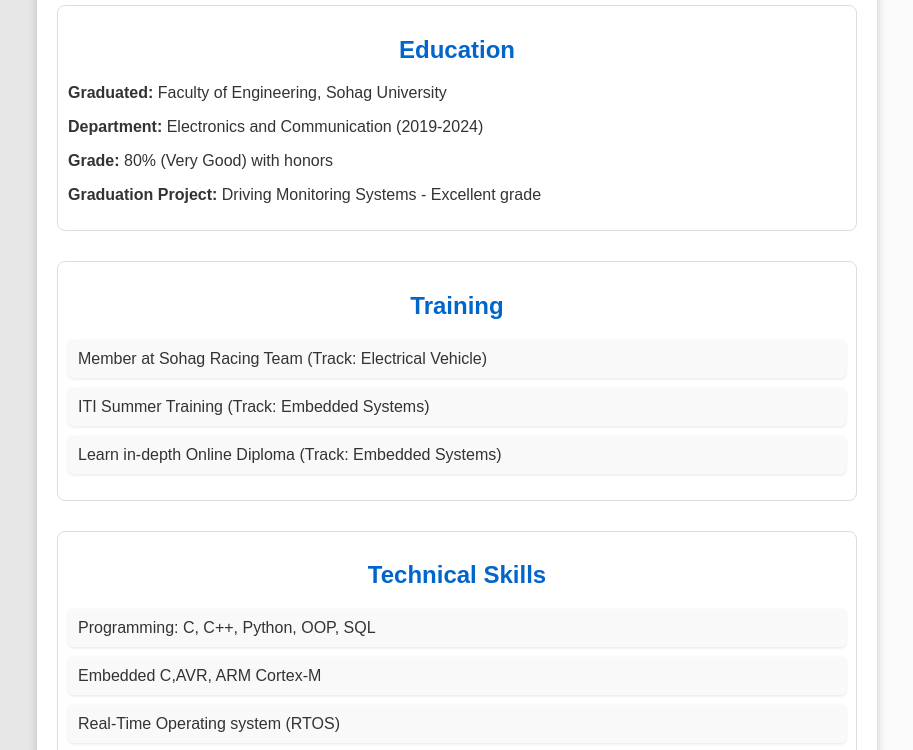
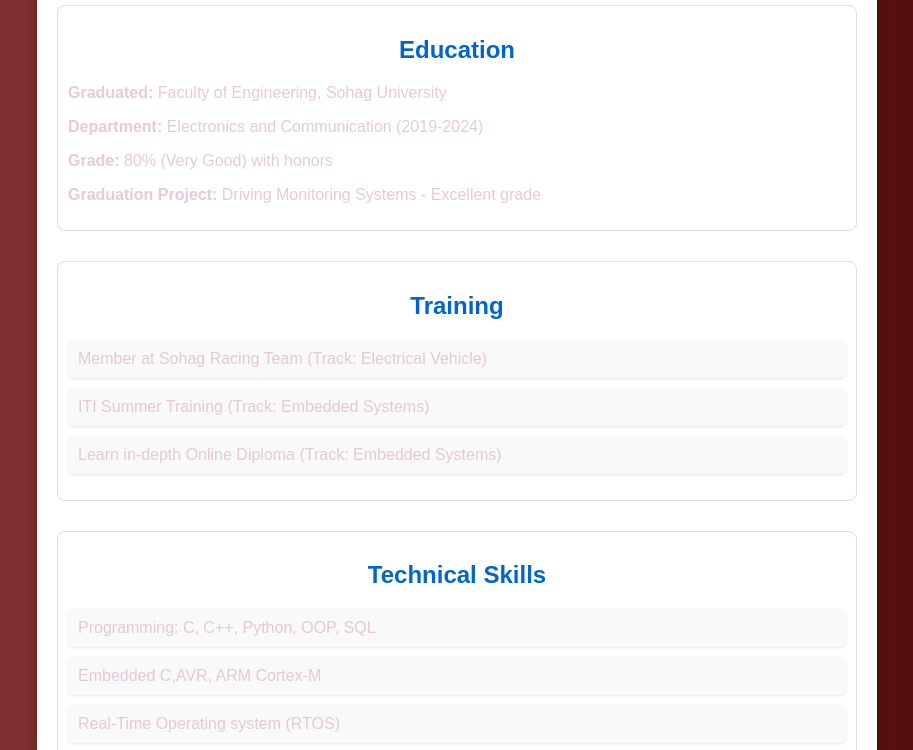
Before and after one commit to ahmedshaban744/Resume, a plain HTML site: page index.html in a window 1280 px wide. Shown: the part 225-975 px from the top of the page, without its empty margins (183-1096 px from the left). Drawn offline with Linux system fonts and the light colour scheme.

Commit message:
background

```diff
--- a/index.html
+++ b/index.html
@@ -10,8 +10,9 @@
             font-family: Arial, sans-serif;
             margin: 0;
             padding: 0;
-            background: linear-gradient(to right, #e2e2e2, #ffffff);
-            color: #333;
+            background-image: url('https://www.cprime.com/wp-content/uploads/2022/12/cprime-myths-about-embedded-systems-development.jpeg');
+            background: linear-gradient(to right, #853535, #4f0707);
+            color: #ddbdd0cb;
         }
         .container {
             width: 80%;
```
